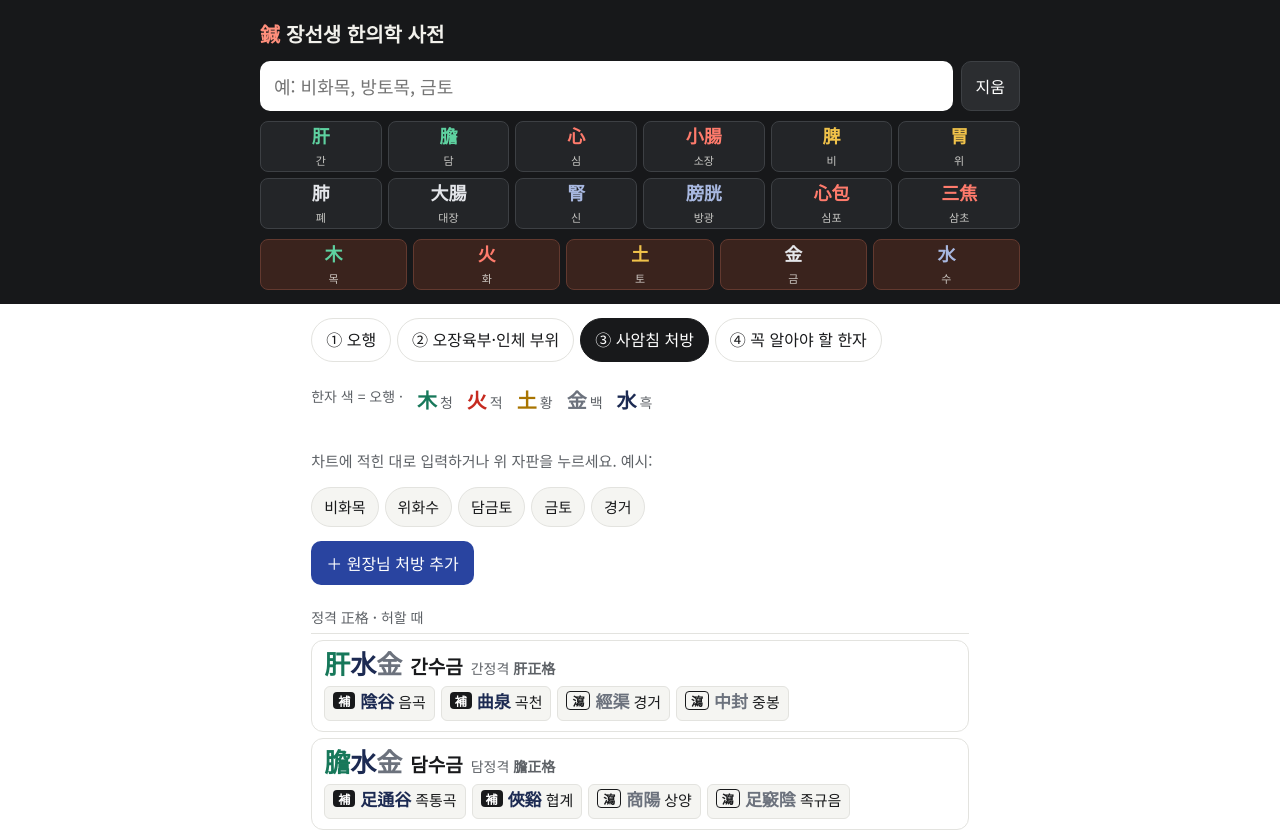
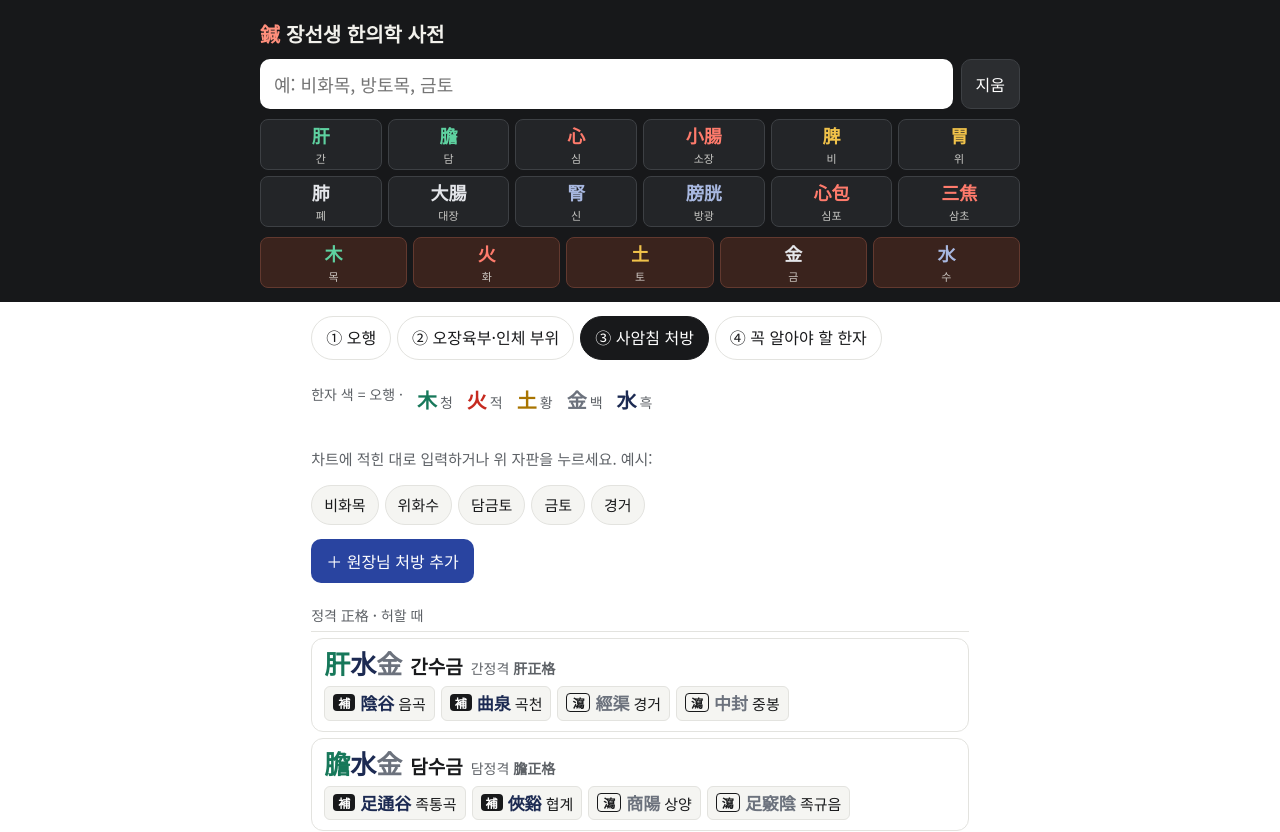
Before and after one commit to saebyuknyuk/Jang-dict, a plain HTML site: page index.html in a window 1280 px wide. Shown: the top 832 px of the page. Drawn offline with Linux system fonts and the light colour scheme.

Commit message:
서체를 고딕(Noto Sans KR)으로 통일
Co-Authored-By: Claude Opus 5.5 <noreply@anthropic.com>
Claude-Session: https://claude.ai/code/session_01P7cLwmtrekVb1kw7bBVaMn

```diff
--- a/index.html
+++ b/index.html
@@ -5,18 +5,18 @@
 <meta name="viewport" content="width=device-width,initial-scale=1">
 <title>장선생 한의학 사전</title>
 <link rel="preconnect" href="https://fonts.googleapis.com">
-<link href="https://fonts.googleapis.com/css2?family=Noto+Sans+KR:wght@400;500;700&family=Noto+Serif+KR:wght@500;700&display=swap" rel="stylesheet">
+<link href="https://fonts.googleapis.com/css2?family=Noto+Sans+KR:wght@400;500;700;900&display=swap" rel="stylesheet">
 <style>
 /* VOICE: 조용하고 정확한 업무 도구, 먹과 인주
    IDEA: 한의원 차트 — 먹 글씨 한자와 붉은 인주
    PICTURE: 검색창 + 장부·오행 한자 자판, 크게 띄운 정자체 한자
-   COLOUR/TYPE: 흰 종이, 먹색 머리띠, 補는 쪽빛, 瀉는 인주색 / 한자 Noto Serif KR, 글 Noto Sans KR
+   COLOUR/TYPE: 흰 종이, 먹색 머리띠, 補는 쪽빛, 瀉는 인주색 / 한자·글 모두 Noto Sans KR 고딕
    LAYOUT: 한 줄 기둥 760px, 결과 목록, 전체 화면 상세 시트 */
 :root{color-scheme:light dark;--bg:light-dark(#ffffff,#121314);--ink:light-dark(#18191b,#ecebe8);--sub:light-dark(#5d6166,#a6a9ad);--line:light-dark(#e3e3df,#2b2d30);--card:light-dark(#f5f5f2,#1b1d1f);--bo:light-dark(#2944a0,#9cb0ff);--sa:light-dark(#c2311e,#ff8f7c);--bos:light-dark(#eef1fb,#1a2140);--sas:light-dark(#fcefec,#3a1d18);--warn:light-dark(#8a5a00,#f2c46b);--mok:light-dark(#17785a,#5ed1a0);--hwa:light-dark(#c62a1f,#ff7b6c);--to:light-dark(#a87400,#f0c24a);--geum:light-dark(#6c727d,#dde0e5);--su:light-dark(#1c2a52,#a8b8e0);--warns:light-dark(#fff6e0,#33280f)}
 :root[data-theme=light]{color-scheme:light}:root[data-theme=dark]{color-scheme:dark}
 *{box-sizing:border-box;min-width:0}
 body{margin:0;background:var(--bg);color:var(--ink);font:16px/1.55 'Noto Sans KR',system-ui,sans-serif;overflow-x:clip}
-.hj{font-family:'Noto Serif KR','AppleMyungjo','Batang',serif;font-weight:700}
+.hj{font-family:'Noto Sans KR','Apple SD Gothic Neo','Malgun Gothic',sans-serif;font-weight:700}
 .wrap{max-width:760px;margin:0 auto}
 .c-mok{color:var(--mok)}.c-hwa{color:var(--hwa)}.c-to{color:var(--to)}.c-geum{color:var(--geum)}.c-su{color:var(--su)}
 header .c-mok{color:#5ed1a0}header .c-hwa{color:#ff7b6c}header .c-to{color:#f0c24a}header .c-geum{color:#e4e6ea}header .c-su{color:#a8b8e0}
@@ -36,7 +36,7 @@ button:focus-visible,input:focus-visible,select:focus-visible,textarea:focus-vis
 .keys.el{grid-template-columns:repeat(5,minmax(0,1fr))}
 .key[aria-pressed=true]{background:#f2f1ec;color:#17181a;border-color:#f2f1ec}.key[aria-pressed=true] small{opacity:1}
 .key{min-height:46px;border-radius:8px;border:1px solid #3d4044;background:#232528;color:#f2f1ec;cursor:pointer;display:flex;flex-direction:column;align-items:center;justify-content:center;line-height:1.15;font:inherit;padding:2px}
-.key b{font-family:'Noto Serif KR',serif;font-size:18px}
+.key b{font-family:'Noto Sans KR',sans-serif;font-size:18px}
 .key small{font-size:11px;opacity:.8}
 .key.e{background:#3a231d;border-color:#62392f}
 .key.fn{font-size:13px}
```
